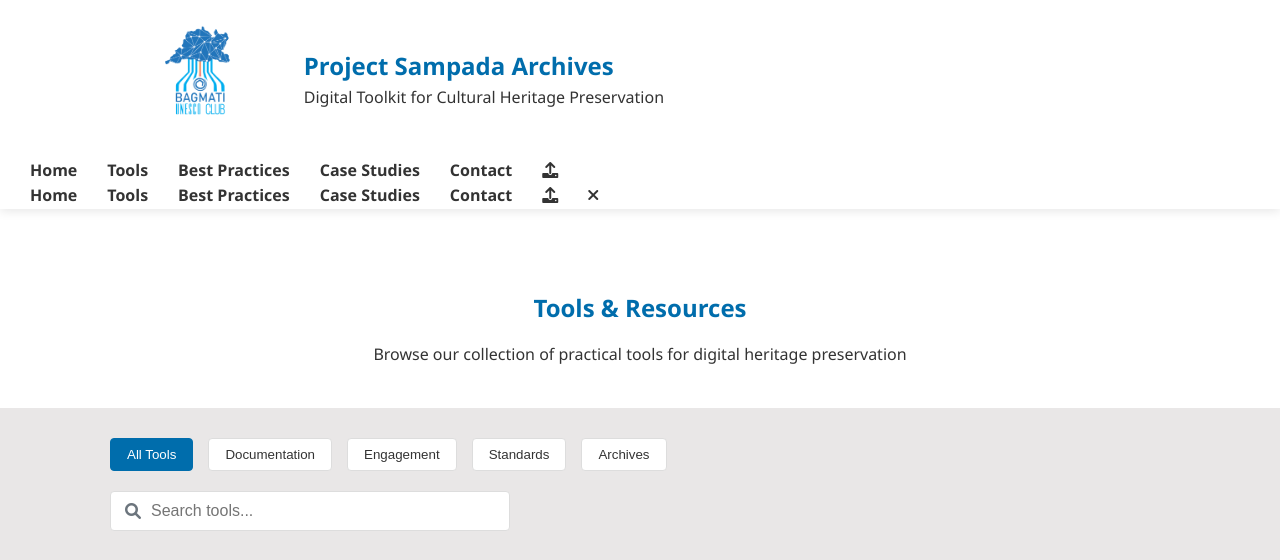
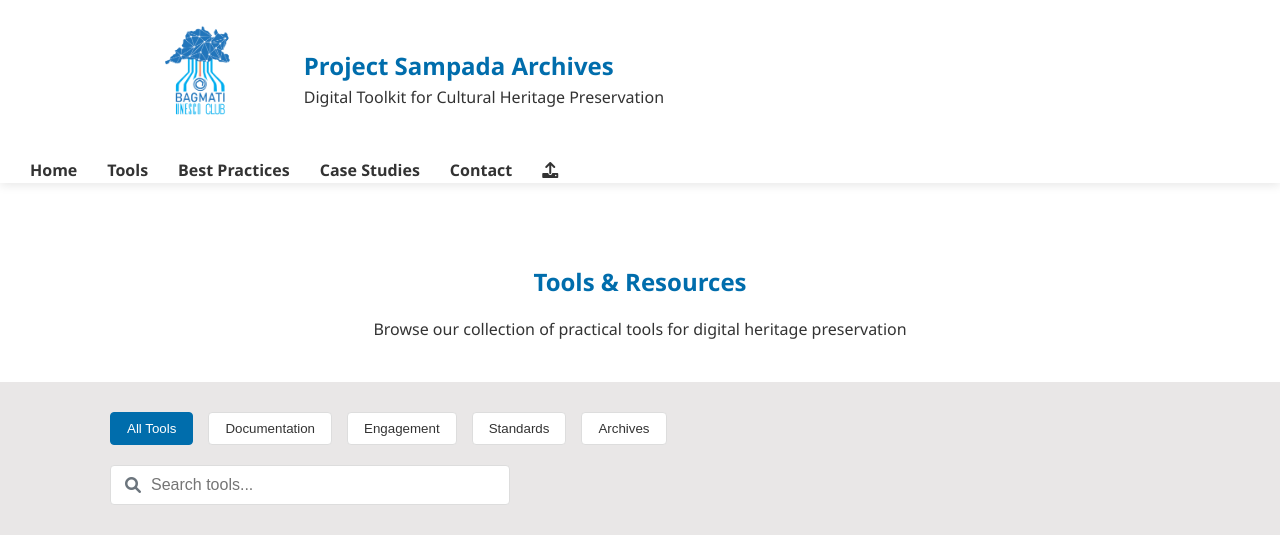
Before and after one commit to Average-Programmer123/Project-Sampada-Archives-prototype-, a Flask app: page /tools in a window 1280 px wide. Shown: the top 560 px of the page. Run offline with Flask 3, Linux system fonts and the light colour scheme.

Commit message:
Update style.css

```diff
--- a/static/css/style.css
+++ b/static/css/style.css
@@ -832,8 +832,45 @@ footer {
         width: 100%;
     }
 }
+/* Base hidden state */
+.mobile-menu {
+  display: none;
+  flex-direction: column;
+  position: absolute;
+  top: 80px;
+  right: 0;
+  background-color: white;
+  width: 100%;
+  box-shadow: 0 5px 15px rgba(0, 0, 0, 0.1);
+  z-index: 999;
+  padding: 20px;
+}
 
-@media (max-width: 576px) {
+/* Show when active */
+.mobile-menu.show {
+  display: flex;
+}
+
+.mobile-menu li {
+  margin: 10px 0;
+  text-align: center;
+}
+
+.mobile-menu li a {
+  font-size: 1.2rem;
+}
+
+#close-btn {
+  font-size: 1.5rem;
+  color: var(--primary-color);
+  cursor: pointer;
+}
+
+@media (max-width: 700px) {
+  .logo img {
+    width: 100px;
+    height: auto;
+  }
     .hero {
         padding: 80px 0;
     }
@@ -848,5 +885,22 @@ footer {
 
     .contact-form {
         padding: 30px 20px;
+    }.unlogo{
+        width:100px;
+        height:10%;
+    }
+    .title-group h1{
+        font-size:medium;
+    }
+    .title-group p{
+        font-size:small;
+    }
+    #inf{
+        font-size: 2rem;
+    }
+    .filter-options button{
+        font-size: 10px;
+        margin:0px;
+        padding:8px;
     }
 }
```
